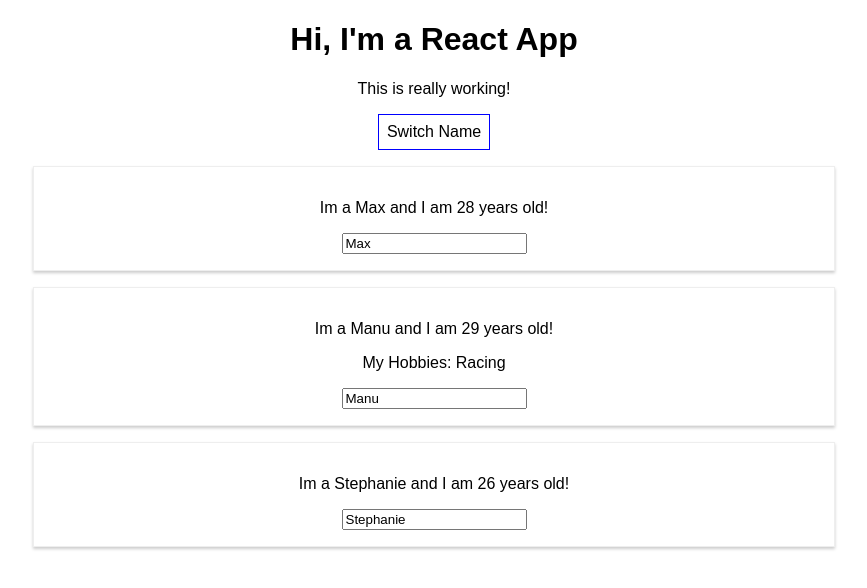
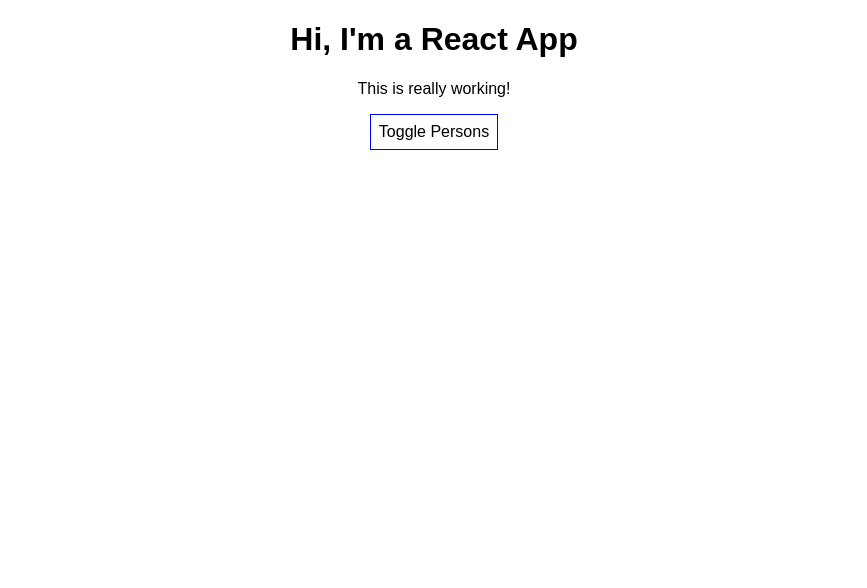
Before and after one commit to RonRofe/react_course, a React (Create React App) app in the folder basics/: page / in a window 1280 px wide. Shown: the top 588 px of the page, without its empty margins (206-1073 px from the left). Built offline with nearby package versions, Linux system fonts and the light colour scheme.

Commit message:
render content conditionally

```diff
--- a/basics/src/App.js
+++ b/basics/src/App.js
@@ -10,6 +10,7 @@ class App extends Component {
       { name: 'Stephanie', age: 26 }
     ],
     otherState: 'some other value',
+    showPersons: false,
   }
 
   switchNameHandler = (newName) => {
@@ -32,7 +33,13 @@ class App extends Component {
     });
   };
 
-  render () {
+  togglePersonsHandler = () => {
+    const doesShow = this.state.showPersons;
+
+    this.setState({ showPersons: !doesShow });
+  };
+
+  render() {
     const style = {
       backgroundColor: 'white',
       font: 'inherit',
@@ -47,7 +54,10 @@ class App extends Component {
         <p>This is really working!</p>
         <button
           style={style}
-          onClick={() => this.switchNameHandler('Ron')}>Switch Name</button>
+          onClick={this.togglePersonsHandler}>Toggle Persons</button>
+        {
+          this.state.showPersons ?
+            <div>
               <Person
                 name={this.state.persons[0].name}
                 age={this.state.persons[0].age} />
@@ -59,6 +69,9 @@ class App extends Component {
               <Person
                 name={this.state.persons[2].name}
                 age={this.state.persons[2].age} />
+            </div> :
+            null
+        }
       </div>
     );
     // return React.createElement('div', {className: 'App'}, React.createElement('h1', null, 'Does this work now?'));
```
Lines whose indentation alone changed are shown as unchanged.
